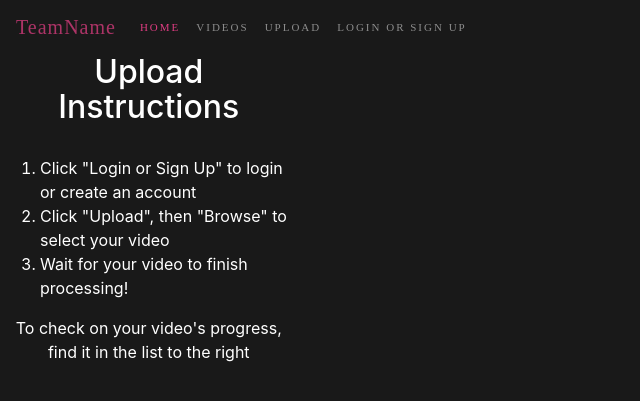
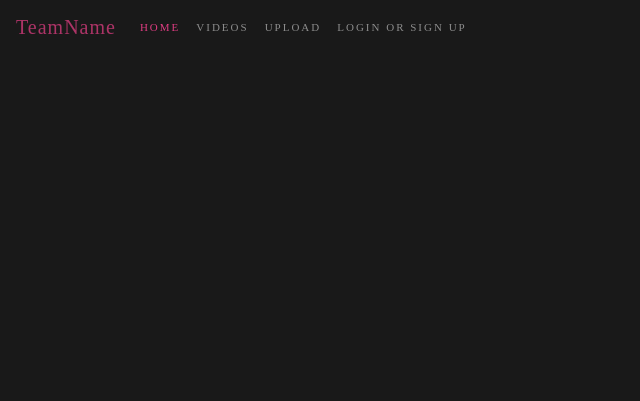
Before and after one commit to sayswai/facial-recognition-website-dashboard, a PHP site: page / in a window 1280 px wide. Shown: the top 401 px of the page, without its empty margins (0-640 px from the left). Run offline with PHP 8.4, Linux system fonts and the light colour scheme; some libraries are stand-ins or nearby versions.

Commit message:
just moved upload instructions in upload pop-up

```diff
--- a/index.php
+++ b/index.php
@@ -136,7 +136,15 @@
                   </div>
                   <div class="modal-body">
                       <form class="form-horizontal" role="form" method="post" action="php-functions/upload.php" enctype="multipart/form-data">
-                          <h2>File Upload</h2>
+                          <div class="col text-black" id="instructions">
+                              <h2 class="text-center">Upload Instructions</h2><br>
+                              <ol>
+                                  <li>Click "Login or Sign Up" to login or create an account</li>
+                                  <li>Click "Upload", then "Browse" to select your video</li>
+                                  <li>Wait for your video to finish processing!</li>
+                              </ol>
+                              <p class="text-center">To check on your video's progress, find it in the list to the right</p>
+                          </div>
                           <p>Select your video: </p>
                           <br>
                             <span class="btn btn-primary btn-file">
@@ -151,17 +159,10 @@
               </div>
           </div>
       </div>
+
+
       <!-- Main View -->
         <div class="row">
-          <div class="col text-white" id="instructions">
-            <h2 class="text-center">Upload Instructions</h2><br>
-            <ol>
-              <li>Click "Login or Sign Up" to login or create an account</li>
-              <li>Click "Upload", then "Browse" to select your video</li>
-              <li>Wait for your video to finish processing!</li>
-            </ol>
-            <p class="text-center">To check on your video's progress, find it in the list to the right</p>
-          </div>
           <div class="col-6" id="videos">
             <div class="row">
               <div class="col" id="videos-left">
```
